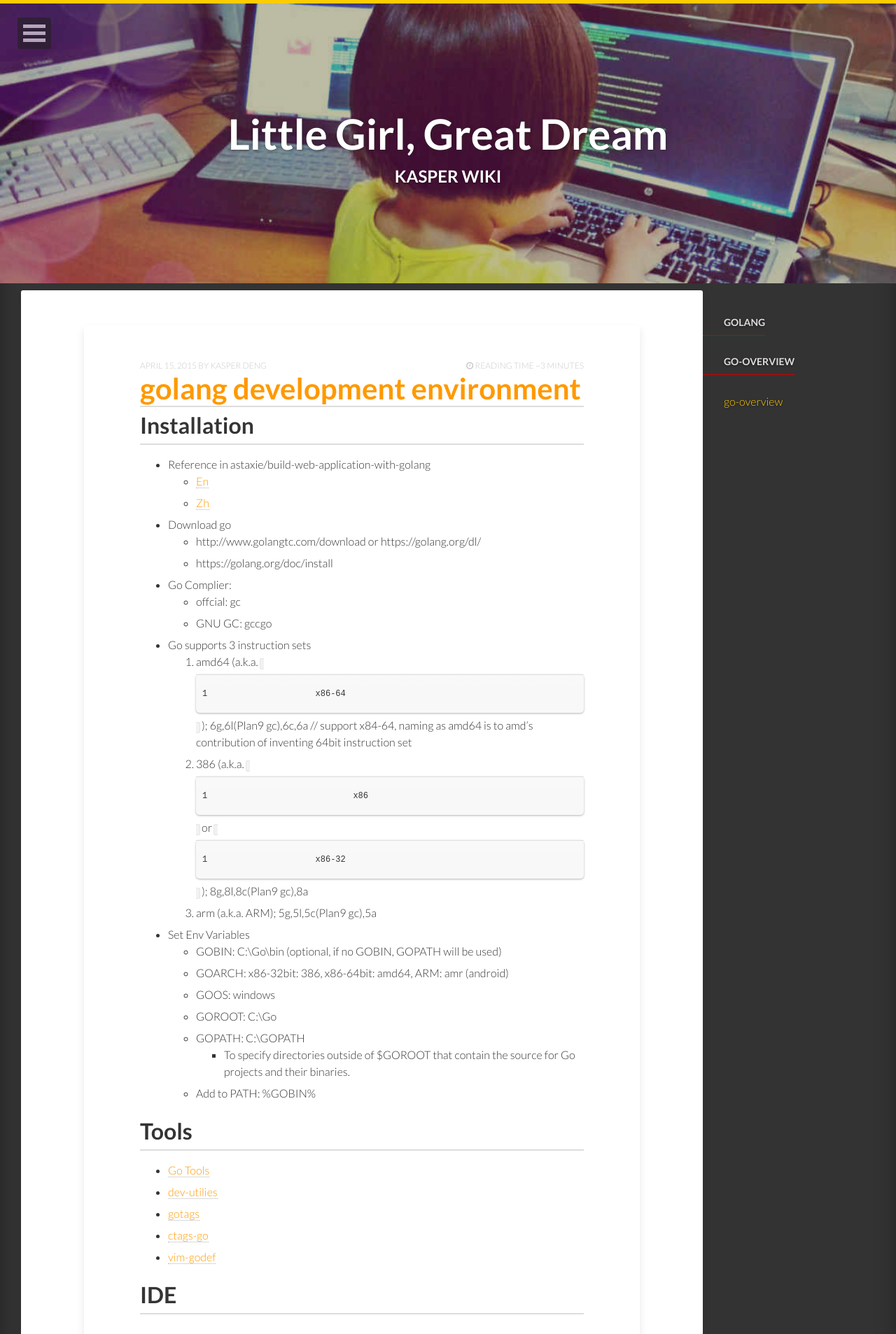
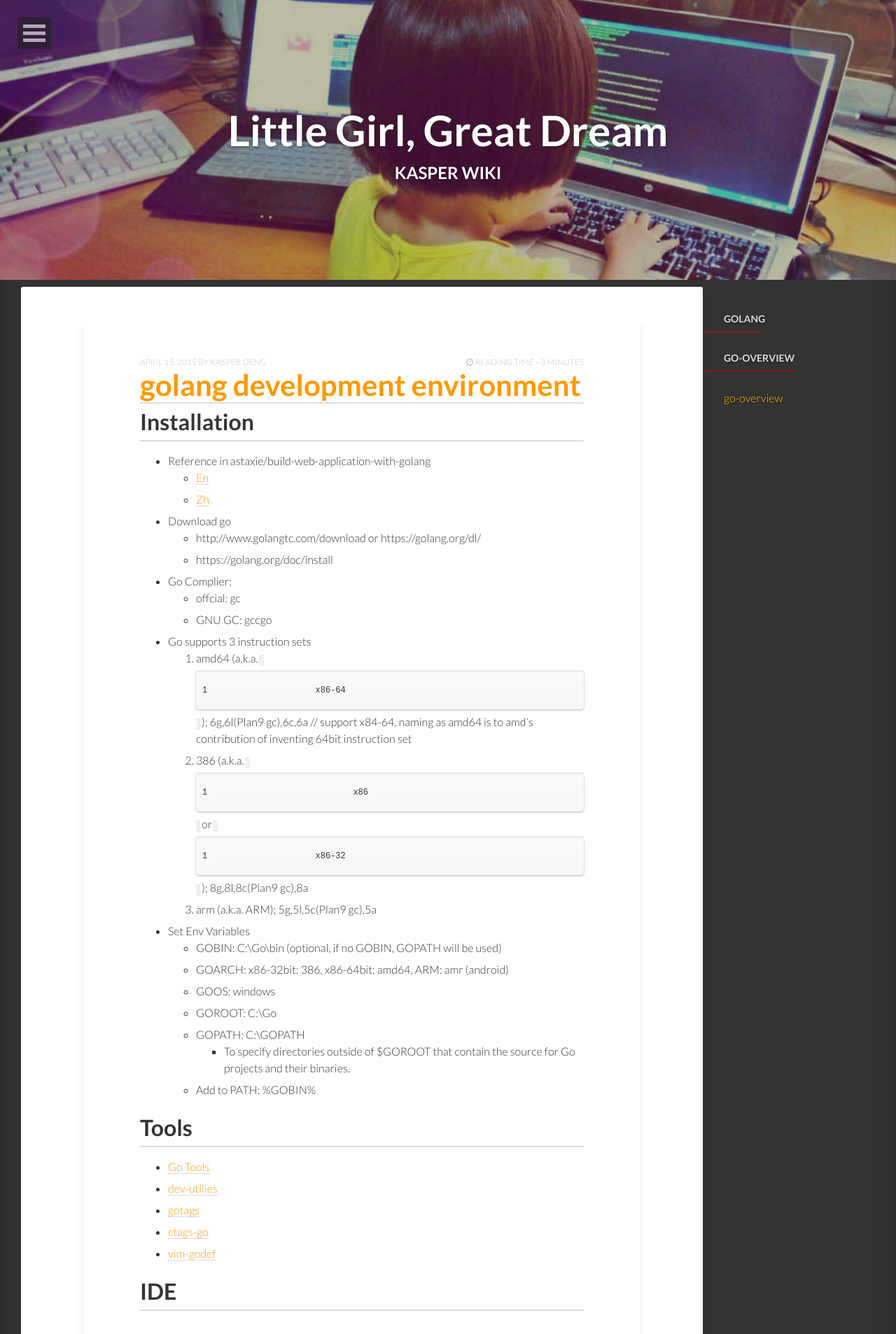
Before and after one commit to KasperDeng/kasperdeng.github.io, a Jekyll site: the page built from index.html, in a window 1280 px wide. Shown: the top 1907 px of the page at 70% size. Built offline with Jekyll 4.4.1, drawn with Linux system fonts in a browser that asks for light colours; nearby versions of some CDN libraries; the list of posts is cut into pages by our own code.

Commit message:
remove border-top in style.css

```diff
--- a/_includes/css/style.css
+++ b/_includes/css/style.css
@@ -12,7 +12,7 @@ body {
   font-weight: 300;
   color: #ddd;
   background: #333;
-  border-top: 5px solid #fc0;
+  //border-top: 5px solid #fc0;
   box-shadow: inset 0 3px 30px rgba(0,0,0,.3);
   text-shadow: 0 1px 3px rgba(0,0,0,.5);
 }
```
